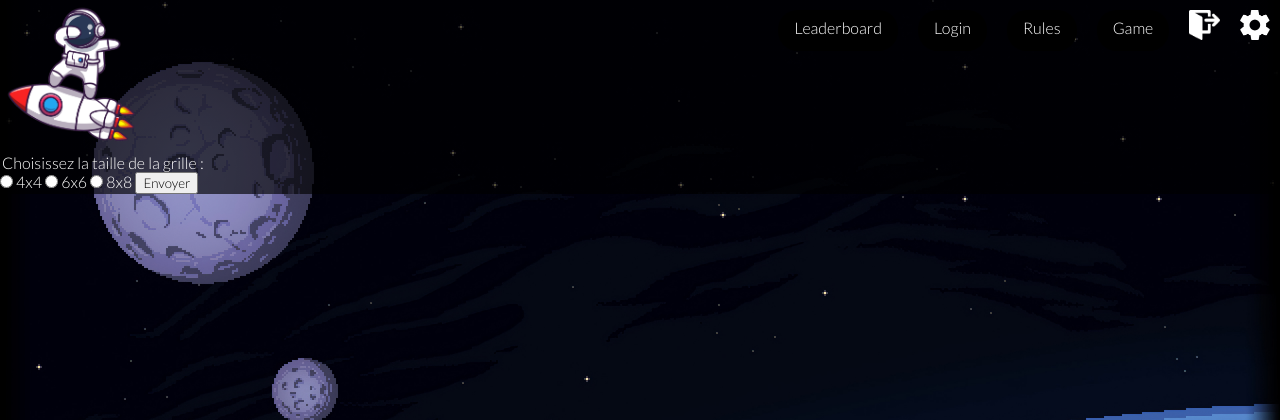
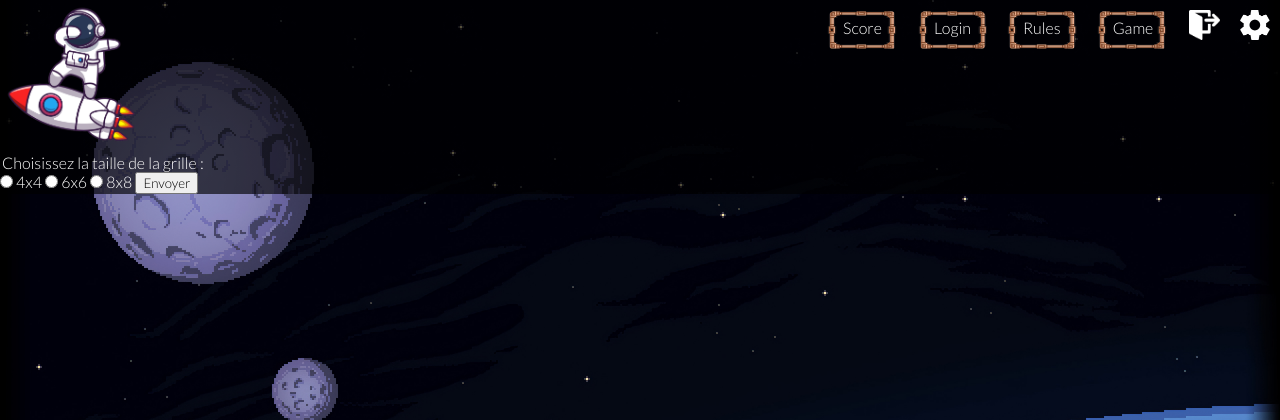
Before and after one commit to Romain-Pietri/Projet_Fin_Cir1, a PHP site: page /jeu.php in a window 1280 px wide. Shown: the top 420 px of the page. Run offline with PHP 8.4, Linux system fonts and the light colour scheme.

Commit message:
bouton header

```diff
--- a/header.php
+++ b/header.php
@@ -31,7 +31,7 @@
 					<li><a href="jeu.php"> Game </a></li>
 			        <li><a href="reglesjeu.php"> Rules </a></li>
 			        <li><a href="connexion.php"> Login </a></li>
-			        <li><a href="score.php"> Leaderboard </a></li>
+			        <li><a href="score.php"> Score </a></li>
 		    	</ul>
 		    </nav>
 		    <a><img id="logo" src="images/log.png"></a>
--- a/space1.css
+++ b/space1.css
@@ -42,8 +42,10 @@ nav li a{
   display: block;
   color:  white;
   text-decoration: none;
-  background-color: black;
-  border-radius: 20px;
+  background-image: url("images/cadre.png");
+  background-repeat: no-repeat;
+  background-size: 70px 40px;
+  border-radius: 10px;
 }
 
 nav li a:hover{
--- a/space2.css
+++ b/space2.css
@@ -42,8 +42,10 @@ nav li a{
   display: block;
   color:  white;
   text-decoration: none;
-  background-color: black;
-  border-radius: 20px;
+  background-image: url("images/cadre.png");
+  background-repeat: no-repeat;
+  background-size: 70px 40px;
+  border-radius: 10px;
 }
 
 nav li a:hover{
--- a/space3.css
+++ b/space3.css
@@ -42,8 +42,10 @@ nav li a{
   display: block;
   color:  white;
   text-decoration: none;
-  background-color: black;
-  border-radius: 20px;
+  background-image: url("images/cadre.png");
+  background-repeat: no-repeat;
+  background-size: 70px 40px;
+  border-radius: 10px;
 }
 
 nav li a:hover{
```
Also changed, not shown: images/cadre.png (added).
